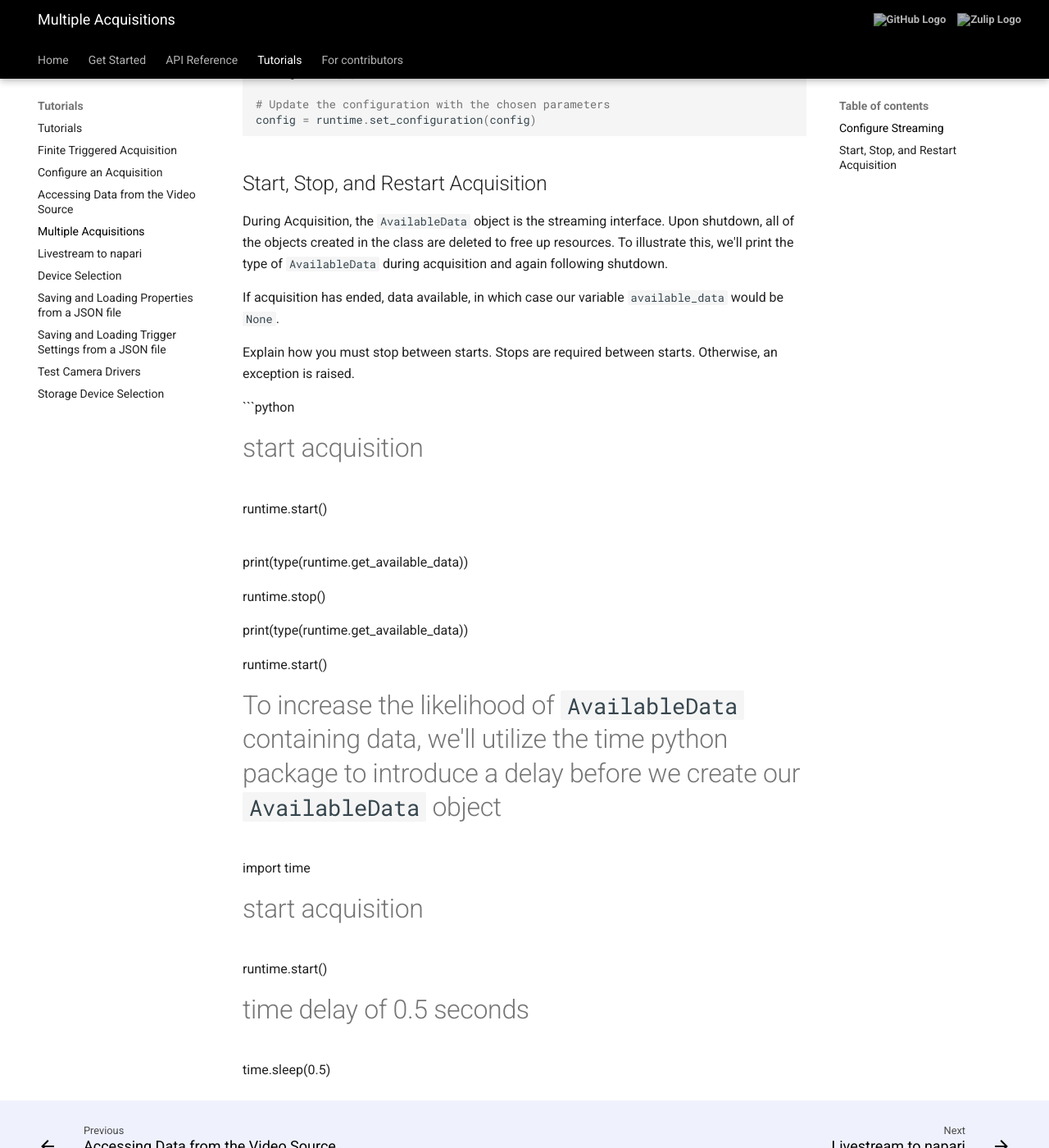
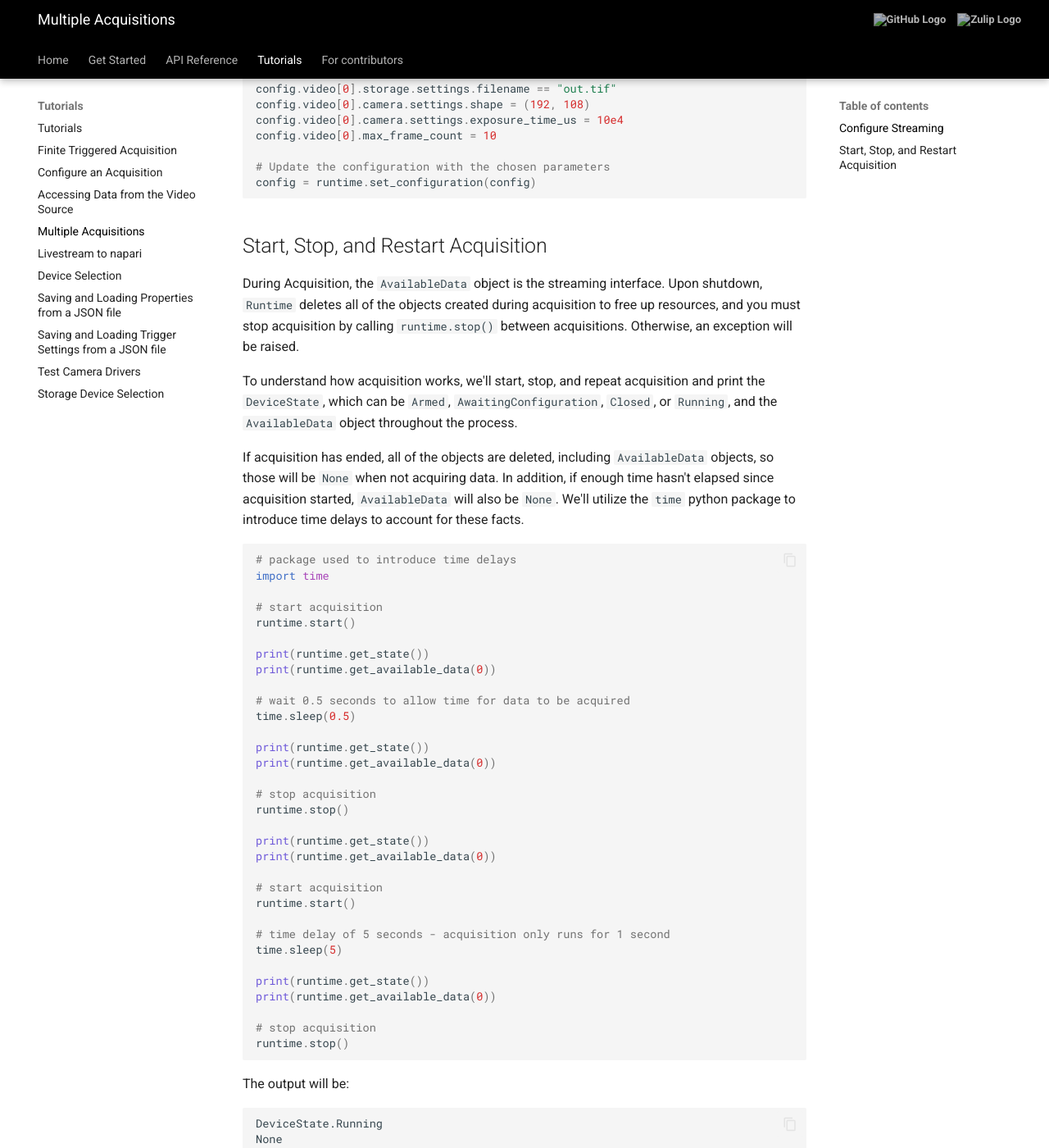
Before and after one commit to melissawm/acquire-docs, an MkDocs documentation site: the page built from docs/tutorials/start_stop.md, in a window 1280 px wide and 1400 px high, scrolled down 501 px. Shown: the whole window at 82% size. Built offline with MkDocs 1.6.1 and Material for MkDocs 9.7.7, drawn with Linux system fonts in a browser that asks for light colours; comment, search, counter and statistics services are not loaded; some of the changed text lies outside the part shown.

Commit message:
Update start_stop.md

````diff
--- a/docs/tutorials/start_stop.md
+++ b/docs/tutorials/start_stop.md
@@ -9,11 +9,15 @@ To start, we'll create a `Runtime` object and configure the streaming process. T
 ```python
 import acquire
 
-# Initialize a Runtime object and set Video Source and Storage Device
+# Initialize a Runtime object
+runtime = acquire.Runtime()
+
+# Grarb Set Video Source and Storage Device
 config = acquire.setup(runtime, "simulated: radial sin", "Tiff")
 
 config.video[0].storage.settings.filename == "out.tif"
 config.video[0].camera.settings.shape = (192, 108)
+config.video[0].camera.settings.exposure_time_us = 10e4
 config.video[0].max_frame_count = 10
 
 # Update the configuration with the chosen parameters
@@ -22,32 +26,60 @@ config = runtime.set_configuration(config)
 
 ## Start, Stop, and Restart Acquisition
 
-During Acquisition, the `AvailableData` object is the streaming interface. Upon shutdown, all of the objects created in the class are deleted to free up resources. To illustrate this, we'll print the type of `AvailableData` during acquisition and again following shutdown.
+During Acquisition, the `AvailableData` object is the streaming interface. Upon shutdown, `Runtime` deletes all of the objects created during acquisition to free up resources, and you must stop acquisition by calling `runtime.stop()` between acquisitions. Otherwise, an exception will be raised.
 
-If acquisition has ended, data available, in which case our variable `available_data` would be `None`.
+To understand how acquisition works, we'll start, stop, and repeat acquisition and print the `DeviceState`, which can be `Armed`, `AwaitingConfiguration`, `Closed`, or `Running`, and the `AvailableData` object throughout the process.
 
-Explain how you must stop between starts. Stops are required between starts. Otherwise, an exception is raised.
-
+If acquisition has ended, all of the objects are deleted, including `AvailableData` objects, so those will be `None` when not acquiring data. In addition, if enough time hasn't elapsed since acquisition started, `AvailableData` will also be `None`. We'll utilize the `time` python package to introduce time delays to account for these facts.
 
 ```python
-# start acquisition
-runtime.start()
-
-#
-print(type(runtime.get_available_data))
-
-runtime.stop()
-
-print(type(runtime.get_available_data))
-
-runtime.start()
-
-# To increase the likelihood of `AvailableData` containing data, we'll utilize the time python package to introduce a delay before we create our `AvailableData` object
-
+# package used to introduce time delays
 import time
 
 # start acquisition
 runtime.start()
 
-# time delay of 0.5 seconds
+print(runtime.get_state())
+print(runtime.get_available_data(0))
+
+# wait 0.5 seconds to allow time for data to be acquired
 time.sleep(0.5)
+
+print(runtime.get_state())
+print(runtime.get_available_data(0))
+
+# stop acquisition
+runtime.stop()
+
+print(runtime.get_state())
+print(runtime.get_available_data(0))
+
+# start acquisition
+runtime.start()
+
+# time delay of 5 seconds - acquisition only runs for 1 second
+time.sleep(5)
+
+print(runtime.get_state())
+print(runtime.get_available_data(0))
+
+# stop acquisition
+runtime.stop()
+```
+
+The output will be:
+
+```
+DeviceState.Running
+None
+DeviceState.Running
+<builtins.AvailableData object at 0x00000218D685E5B0>
+DeviceState.Armed
+None
+DeviceState.Armed
+<builtins.AvailableData object at 0x00000218D685E3D0>
+```
+1. The first time we print states is immediately after we started acqusition and enough time hasn't elapsed for data to be collected based on the exposure time, so the camera is running but there is no data yet.
+2. The next print happens after waiting 0.5 seconds, so acquisition is still runnning and now there is acquired data available.
+3. The subsequent print is following calling `runtime.stop()` which terminates acquisition after the specified max number of frames are collected, so the device is no longer running, although it is in the `Armed` state ready for acquisition, and there is no available data.
+4. The final print occurs after waiting 5 seconds after starting acquisition, which is longer than the 1 second time needed to collect all the frames, so the device is no longer collecting data. However, `runtime.stop()` hasn't been called, so the `AvailableData` object has not yet been deleted.
````
